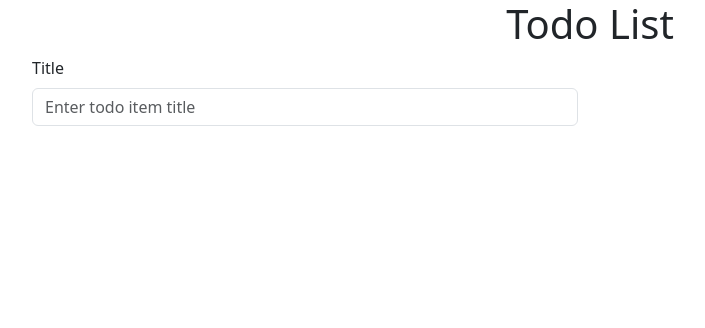
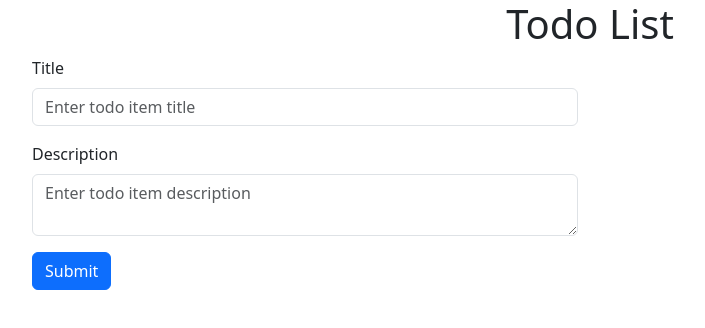
Before and after one commit to Valkor95/REACT_HW, a React (Vite) app: page / in a window 1280 px wide. Shown: the top 328 px of the page, without its empty margins (50-755 px from the left). Built offline with nearby package versions, Linux system fonts and the light colour scheme.

Commit message:
HW88-version2_v13

```diff
--- a/src/Components/TodoForm/TodoForm.jsx
+++ b/src/Components/TodoForm/TodoForm.jsx
@@ -1,14 +1,27 @@
 import React, {Component} from 'react';
-import {Form} from "react-bootstrap";
+import {Button, Form} from "react-bootstrap";
 
 class TodoForm extends Component {
     render() {
         return (
             <Form>
-                <Form.Group className="mb-3" controlId="formBasicEmail">
+                <Form.Group className="mb-3" controlId="todoItemTitle">
                     <Form.Label>Title</Form.Label>
-                    <Form.Control type="text" placeholder="Enter todo item title" />
+                    <Form.Control
+                        name='title'
+                        type="text"
+                        placeholder="Enter todo item title" />
                 </Form.Group>
+
+                <Form.Group className="mb-3" controlId="todoItemDescription">
+                    <Form.Label>Description</Form.Label>
+                    <Form.Control
+                        name='description'
+                        as='textarea'
+                        type="text"
+                        placeholder="Enter todo item description" />
+                </Form.Group>
+                <Button type='Submit'>Submit</Button>
             </Form>
         );
     }
```
